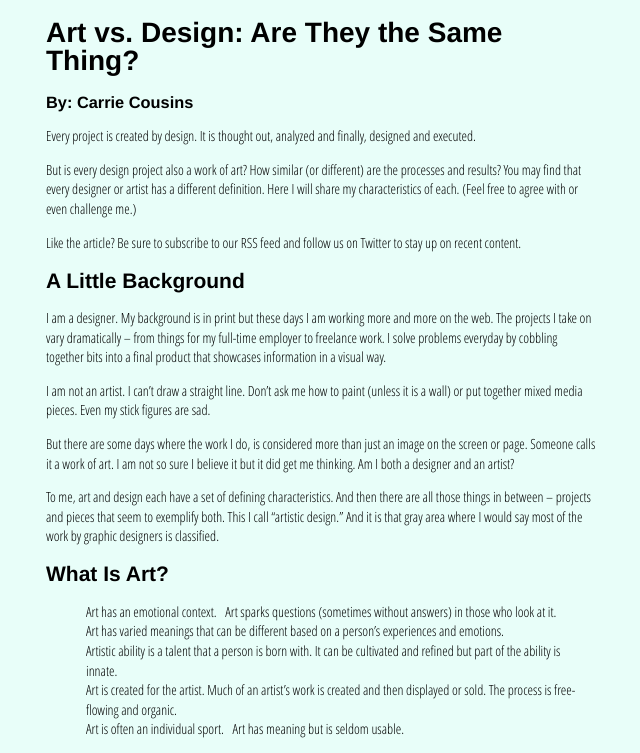
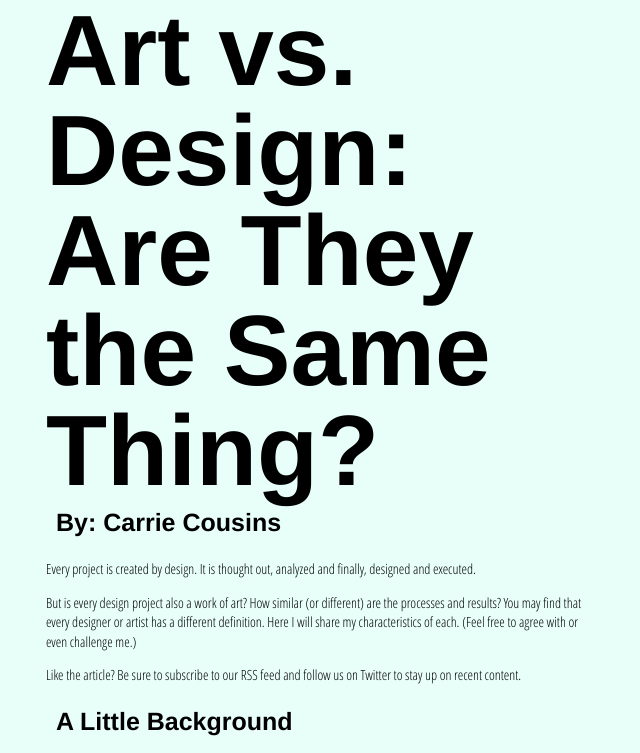
Before and after one commit to KatAviles/art336-html-css-bootcamp-01, a plain HTML site: page index.html in a window 1280 px wide. Shown: the top 753 px of the page, without its empty margins (319-959 px from the left). Drawn offline with nearby package versions, Linux system fonts and the light colour scheme; a script that the page names is missing; a web font is replaced by a local one.

Commit message:
fontsize

```diff
--- a/scss/_base.scss
+++ b/scss/_base.scss
@@ -2,6 +2,13 @@
 Base Rules
 	A Base rule is applied to an element using an element selector, a descendent selector, or a child selector, along with any pseudoclasses. It doesn’t include any class or ID selectors. It is defining the default styling for how that element should look in all occurrences on the page.
 */
+html {
+    box-sizing: border-box;
+}
+
+*, *:before, *:after {
+    box-sizing: inherit;
+}
 
 body {
     background-color: rgba(193, 253, 239, 0.37);
@@ -19,14 +26,19 @@ img {
     //margin: 0;
 }
 
-header h1 {
-    @include fontSize(175px);
+h1 {
+    @include fontSize(100px);
     margin: 0;
 }
-
 h1, h2, h3 {
     @include headline-font;
     line-height: 1;
+}
+
+h2, h3 {
+    @include fontSize(25px);
+    margin: auto;
+    padding: 10px;
 }
 
 ul {
@@ -41,3 +53,8 @@ ul li {
     margin: 0 6px 0 0;
     padding: 0;
 }
+
+blockquoute {
+    background-color: rgba(255, 246, 0, 0.3);
+
+}
```
Also changed, not shown: index.html (+1 -3 lines), css/main.css.
